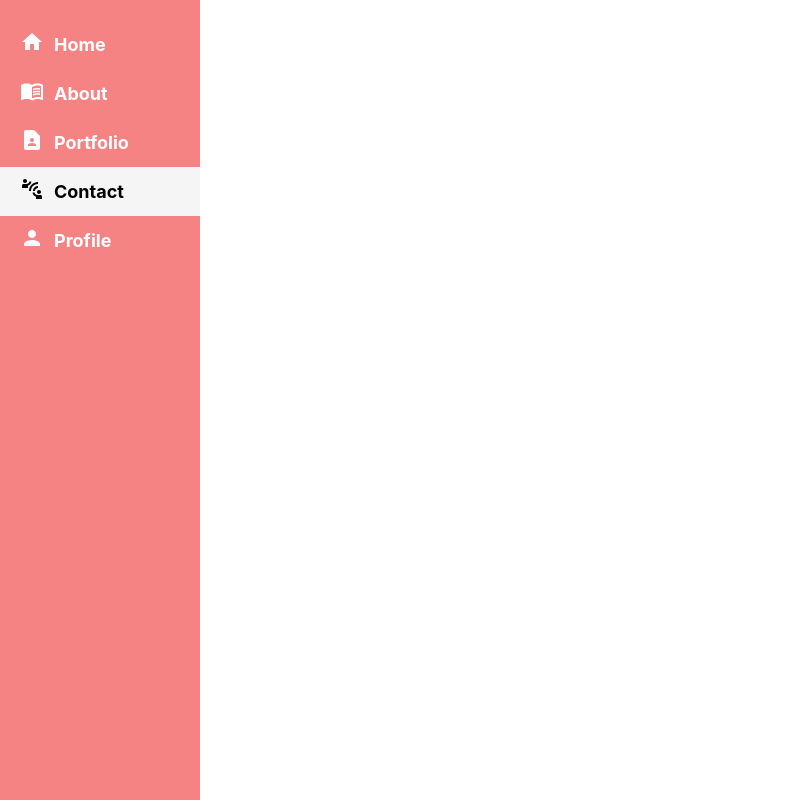
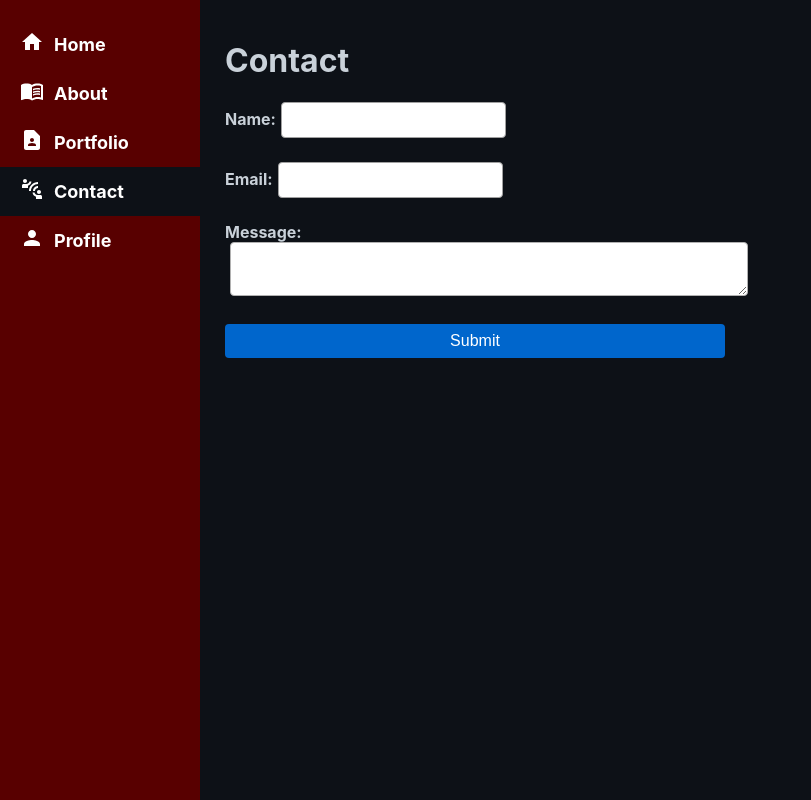
Before and after one commit to gmd298/personal-cms-web, a React (Create React App) app: page /contact in a window 1280 px wide. Shown: the whole page, without its empty margins (0-811 px from the left). Built offline with nearby package versions, Linux system fonts and the light colour scheme.

Commit message:
added basic contact form to contact comp, returns info but needs to be configured with backend, adjusted styling

```diff
--- a/src/App.css
+++ b/src/App.css
@@ -1,3 +1,8 @@
+html {
+  color: #c9d1d9;
+  background-color: #0d1117;
+}
+
 .App {
   width: 100%;
   height: 100%;
@@ -13,7 +18,7 @@ body {
 .Sidebar {
   width: 200px;
   height: 100%;
-  background-color: #f58383;
+  background-color: #580000;
   position: fixed;
   top: 0;
   left: 0;
@@ -45,8 +50,8 @@ body {
 }
 
 #active {
-  background-color: #f5f5f5;
-  color: #000;
+  background-color: #0d1117;
+  color: #ffffff;
 }
 
 #icon {
@@ -73,7 +78,7 @@ body {
 }
 
 .card {
-  background-color: #fff;
+  background-color: #5c5c5c;
   border-radius: 4px;
   box-shadow: 0px 2px 6px rgba(0, 0, 0, 0.1);
   display: flex;
@@ -116,3 +121,61 @@ body {
   transform: translateY(-5px);
   box-shadow: 0px 4px 10px rgba(0, 0, 0, 0.2);
   }
+
+  .contact-container {
+    margin-left: 205px;
+    padding: 20px;
+    box-sizing: border-box;
+  }
+
+  .contact-form {
+    display: flex;
+    flex-direction: column;
+    width: 100%;
+    max-width: 500px;
+    margin-top: 20px;
+  }
+
+  .contact-label {
+    font-size: 16px;
+    font-weight: bold;
+    margin-bottom: 8px;
+  }
+
+  .contact-input, .contact-textarea {
+    padding: 8px;
+    margin-left: 5px;
+    margin-bottom: 16px;
+    border: 1px solid #a0a0a0;
+    border-radius: 4px;
+    font-size: 16px;
+  }
+  .contact-textarea {
+    padding: 8px;
+    margin-left: 5px;
+    margin-bottom: 16px;
+    border: 1px solid #b1b1b1;
+    border-radius: 4px;
+    font-size: 16px;
+    width: 500px;
+  }
+
+  .contact-input:focus, .contact-textarea:focus {
+    outline: none;
+    border-color: #0066cc;
+  }
+
+  .contact-button {
+    background-color: #0066cc;
+    color: #fff;
+    padding: 8px 16px;
+    border: none;
+    border-radius: 4px;
+    font-size: 16px;
+    cursor: pointer;
+    transition: all 0.3s ease-in-out;
+  }
+
+  .contact-button:hover {
+    background-color: #0052a3;
+  }
--- a/src/Contact.js
+++ b/src/Contact.js
@@ -1,10 +1,52 @@
-import React from 'react'
+import React, { useState } from 'react';
+
+function Contact() {
+  const [name, setName] = useState('');
+  const [email, setEmail] = useState('');
+  const [message, setMessage] = useState('');
+
+  const handleSubmit = (event) => {
+    event.preventDefault();
+    // Do something with the form data, like sending it to a server
+    // const handleSubmit = async (event) => {
+    //   event.preventDefault();
+
+    //   try {
+    //     const response = await axios.post('http://localhost:3000/api/contacts', {
+    //       name,
+    //       email,
+    //       message,
+    //     });
+
+    //     console.log(response.data);
+    //   } catch (error) {
+    //     console.error(error);
+    //   }
+    // };
+    console.log(name, email, message);
+  }
 
 
-function Contact() {
   return (
-    <div>Contact</div>
-  )
+    <div className="contact-container">
+      <h1>Contact</h1>
+      <form onSubmit={handleSubmit} className="contact-form">
+        <label htmlFor="name" className="contact-label">
+          Name:
+          <input type="text" id="name" className="contact-input" value={name} onChange={(e) => setName(e.target.value)} />
+        </label>
+        <label htmlFor="email" className="contact-label">
+          Email:
+          <input type="email" id="email" className="contact-input" value={email} onChange={(e) => setEmail(e.target.value)} />
+        </label>
+        <label htmlFor="message" className="contact-label">
+          Message:
+          <textarea id="message" className="contact-textarea" value={message} onChange={(e) => setMessage(e.target.value)}></textarea>
+        </label>
+        <button type="submit" className="contact-button">Submit</button>
+      </form>
+    </div>
+  );
 }
 
-export default Contact
+export default Contact;
--- a/src/Sidebar.js
+++ b/src/Sidebar.js
@@ -2,7 +2,7 @@ import React from 'react';
 import "./App.css";
 import { SidebarData } from "./SidebarData";
 
-function Sidebar() {
+function Sidebar () {
   return (
     <div className='Sidebar'>
       <ul className='SidebarList'>
```
